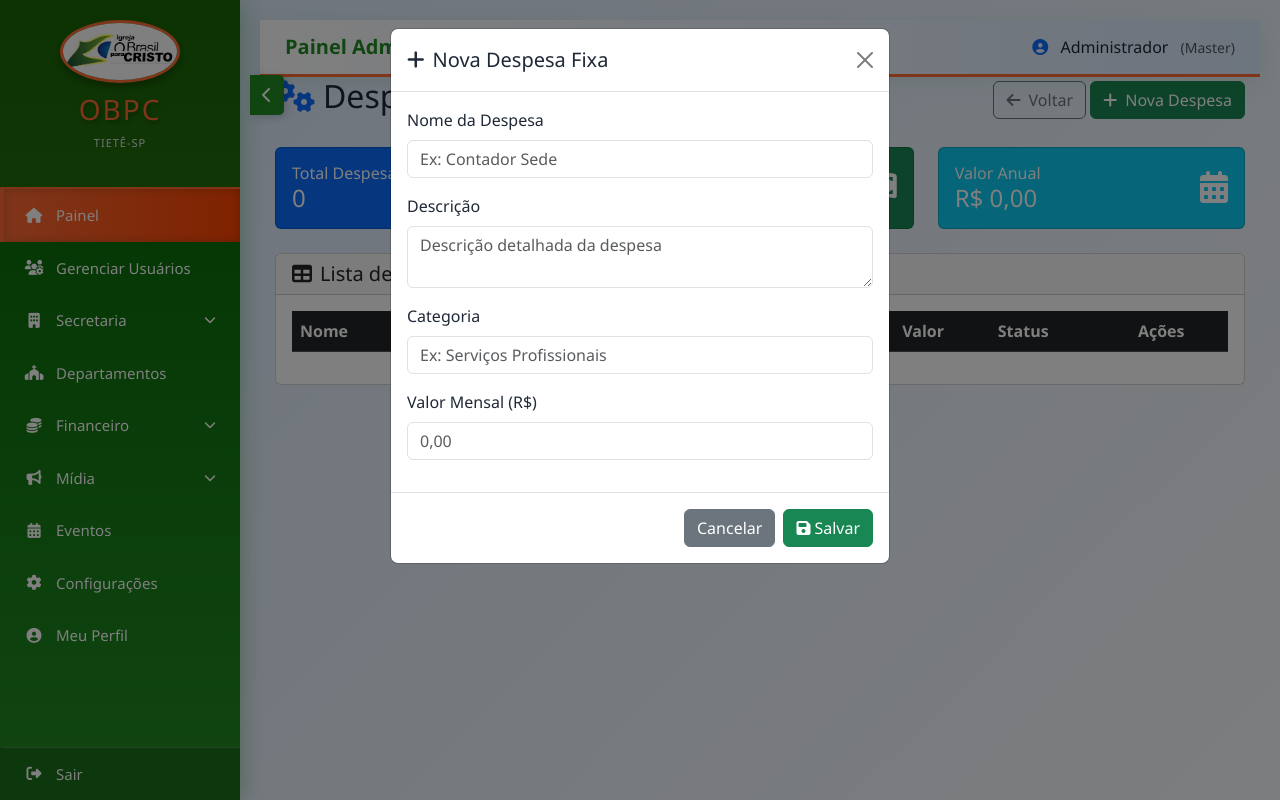
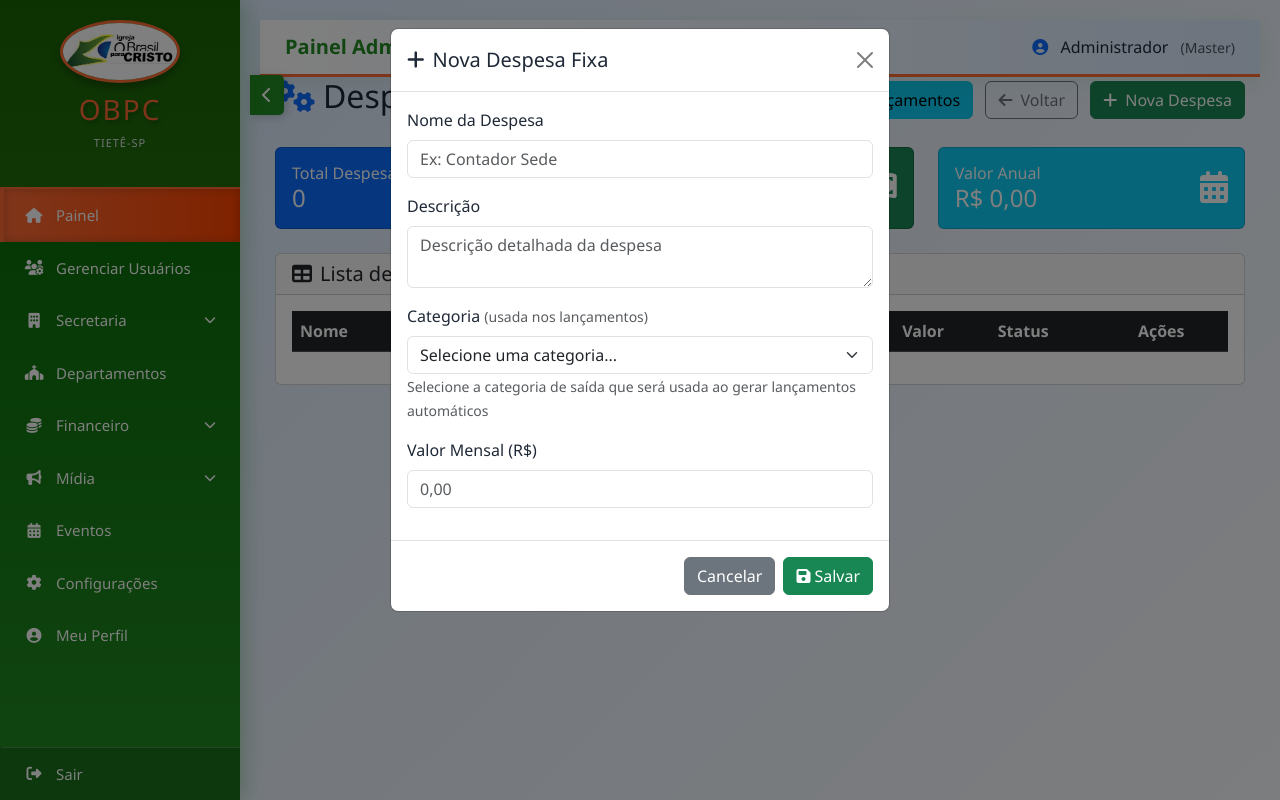
Before and after one commit to JulianoSaroba123/erp_OBPC, a Flask app: page /financeiro/despesas-fixas in a window 1280 px wide, after a click on "Nova Despesa". Run offline with Flask 3, Linux system fonts and the light colour scheme; a user stored in the database is signed in; lists and menus that the app fills with data are empty.

Commit message:
feat: Integração completa de Despesas Fixas com Lançamentos
🔗 Integração com Lançamentos:
- Categorias sincronizadas: despesas fixas usam mesmas categorias de saída dos lançamentos
- Dropdown de categorias: ao criar/editar despesa, seleciona de categorias existentes
- Busca automática de categorias de saída do banco de dados

⚡ Geração Automática de Lançamentos:
- Novo botão "Gerar Lançamentos" na interface
- Modal para selecionar mês e ano
- Cria lançamentos de saída automaticamente para todas despesas fixas ativas
- Evita duplicação: verifica se lançamento já existe antes de criar
- Mostra quantos lançamentos foram criados vs já existentes
- Lançamentos gerados com origem "automatico" para rastreabilidade

🎨 Melhorias na Interface:
- Select de categoria em vez de campo texto livre
- Modal informativo mostrando despesas que serão lançadas
- Alertas explicativos sobre funcionamento da geração
- Seleção automática do mês atual ao abrir modal
- Exibição de categoria nas listagens

📊 Formato dos Lançamentos Gerados:
- Tipo: Saída
- Data: 1º dia do mês selecionado
- Categoria: mesma da despesa fixa
- Descrição: "[Nome] - Despesa Fixa MM/AAAA"
- Valor: valor padrão da despesa
- Conta: Dinheiro
- Observações: referência à despesa original
- Origem: automatico

📚 Documentação:
- Atualizado SISTEMA_DESPESAS_FIXAS.md com nova funcionalidade
- Atualizado GUIA_RAPIDO_DESPESAS_FIXAS.md com instruções
- Exemplos de uso da geração automática

✅ Benefícios:
- Facilita lançamento mensal de despesas fixas
- Mantém consistência nas categorias
- Evita erros de digitação
- Economiza tempo do tesoureiro
- Integração total com sistema de lançamentos existente

```diff
--- a/app/financeiro/financeiro_routes.py
+++ b/app/financeiro/financeiro_routes.py
@@ -2454,10 +2454,18 @@ def gerenciar_despesas_fixas():
         despesas_ativas = DespesaFixaConselho.obter_despesas_ativas()
         total_despesas = DespesaFixaConselho.obter_total_despesas_fixas()
 
+        # Buscar categorias de saída dos lançamentos (para usar nas despesas fixas)
+        categorias_saida = db.session.query(Lancamento.categoria).distinct().filter(
+            Lancamento.categoria.isnot(None),
+            Lancamento.tipo.ilike('saída')
+        ).order_by(Lancamento.categoria).all()
+        categorias_saida = [c[0] for c in categorias_saida if c[0] and c[0].strip()]
+
         return render_template('financeiro/gerenciar_despesas_fixas.html',
                              despesas_todas=despesas_todas,
                              despesas_ativas=despesas_ativas,
-                             total_despesas=total_despesas)
+                             total_despesas=total_despesas,
+                             categorias_saida=categorias_saida)
 
     except Exception as e:
         db.session.rollback()
@@ -2499,6 +2507,69 @@ def excluir_despesa_fixa(id):
     except Exception as e:
         db.session.rollback()
         flash(f'Erro ao excluir despesa fixa: {str(e)}', 'danger')
+
+    return redirect(url_for('financeiro.gerenciar_despesas_fixas'))
+
+@financeiro_bp.route('/financeiro/despesas-fixas/gerar-lancamentos', methods=['POST'])
+@login_required
+def gerar_lancamentos_despesas_fixas():
+    """Gera lançamentos automáticos para o mês atual baseado nas despesas fixas ativas"""
+    try:
+        mes = request.form.get('mes', type=int) or datetime.now().month
+        ano = request.form.get('ano', type=int) or datetime.now().year
+
+        # Buscar despesas fixas ativas
+        despesas_ativas = DespesaFixaConselho.obter_despesas_ativas()
+
+        if not despesas_ativas:
+            flash('Nenhuma despesa fixa ativa encontrada!', 'warning')
+            return redirect(url_for('financeiro.gerenciar_despesas_fixas'))
+
+        # Data do lançamento (primeiro dia do mês)
+        data_lancamento = date(ano, mes, 1)
+
+        lancamentos_criados = 0
+        lancamentos_existentes = 0
+
+        for despesa in despesas_ativas:
+            # Verificar se já existe lançamento para esta despesa neste mês
+            existe = Lancamento.query.filter(
+                extract('month', Lancamento.data) == mes,
+                extract('year', Lancamento.data) == ano,
+                Lancamento.descricao.ilike(f'%{despesa.nome}%'),
+                Lancamento.tipo.ilike('saída')
+            ).first()
+
+            if existe:
+                lancamentos_existentes += 1
+                continue
+
+            # Criar lançamento
+            novo_lancamento = Lancamento(
+                data=data_lancamento,
+                tipo='Saída',
+                categoria=despesa.categoria or 'DESP. FIXAS',
+                descricao=f'{despesa.nome} - Despesa Fixa {mes:02d}/{ano}',
+                valor=despesa.valor_padrao,
+                conta='Dinheiro',
+                observacoes=f'Gerado automaticamente de: {despesa.descricao}' if despesa.descricao else 'Despesa fixa mensal',
+                origem='automatico'
+            )
+
+            db.session.add(novo_lancamento)
+            lancamentos_criados += 1
+
+        db.session.commit()
+
+        mensagem = f'{lancamentos_criados} lançamento(s) criado(s) para {mes:02d}/{ano}!'
+        if lancamentos_existentes > 0:
+            mensagem += f' ({lancamentos_existentes} já existia(m))'
+
+        flash(mensagem, 'success')
+
+    except Exception as e:
+        db.session.rollback()
+        flash(f'Erro ao gerar lançamentos: {str(e)}', 'danger')
 
     return redirect(url_for('financeiro.gerenciar_despesas_fixas'))
 
--- a/app/financeiro/templates/financeiro/gerenciar_despesas_fixas.html
+++ b/app/financeiro/templates/financeiro/gerenciar_despesas_fixas.html
@@ -10,7 +10,10 @@
             <div class="d-flex justify-content-between align-items-center mb-4">
                 <h2><i class="fas fa-cogs text-primary me-2"></i>Despesas Fixas do Conselho</h2>
                 <div>
-                    <a href="{{ url_for('financeiro.lista_lancamentos') }}" class="btn btn-outline-secondary">
+                    <button type="button" class="btn btn-info me-2" data-bs-toggle="modal" data-bs-target="#gerarLancamentosModal">
+                        <i class="fas fa-magic me-1"></i> Gerar Lançamentos
+                    </button>
+                    <a href="{{ url_for('financeiro.lista_lancamentos') }}" class="btn btn-outline-secondary me-2">
                         <i class="fas fa-arrow-left me-1"></i> Voltar
                     </a>
                     <button type="button" class="btn btn-success" data-bs-toggle="modal" data-bs-target="#novaDespesaModal">
@@ -173,9 +176,15 @@
                                   placeholder="Descrição detalhada da despesa"></textarea>
                     </div>
                     <div class="mb-3">
-                        <label for="categoria" class="form-label">Categoria</label>
-                        <input type="text" class="form-control" id="categoria" name="categoria"
-                               placeholder="Ex: Serviços Profissionais">
+                        <label for="categoria" class="form-label">Categoria <small class="text-muted">(usada nos lançamentos)</small></label>
+                        <select class="form-select" id="categoria" name="categoria" required>
+                            <option value="">Selecione uma categoria...</option>
+                            {% for cat in categorias_saida %}
+                            <option value="{{ cat }}">{{ cat }}</option>
+                            {% endfor %}
+                            <option value="DESP. FIXAS">DESP. FIXAS (Nova)</option>
+                        </select>
+                        <small class="form-text text-muted">Selecione a categoria de saída que será usada ao gerar lançamentos automáticos</small>
                     </div>
                     <div class="mb-3">
                         <label for="valor_padrao" class="form-label">Valor Mensal (R$)</label>
@@ -217,8 +226,14 @@
                         <textarea class="form-control" id="edit_descricao" name="descricao" rows="2"></textarea>
                     </div>
                     <div class="mb-3">
-                        <label for="edit_categoria" class="form-label">Categoria</label>
-                        <input type="text" class="form-control" id="edit_categoria" name="categoria">
+                        <label for="edit_categoria" class="form-label">Categoria <small class="text-muted">(usada nos lançamentos)</small></label>
+                        <select class="form-select" id="edit_categoria" name="categoria" required>
+                            <option value="">Selecione uma categoria...</option>
+                            {% for cat in categorias_saida %}
+                            <option value="{{ cat }}">{{ cat }}</option>
+                            {% endfor %}
+                            <option value="DESP. FIXAS">DESP. FIXAS (Nova)</option>
+                        </select>
                     </div>
                     <div class="mb-3">
                         <label for="edit_valor_padrao" class="form-label">Valor Mensal (R$)</label>
@@ -245,7 +260,85 @@
     </div>
 </div>
 
+<!-- Modal Gerar Lançamentos -->
+<div class="modal fade" id="gerarLancamentosModal" tabindex="-1">
+    <div class="modal-dialog">
+        <div class="modal-content">
+            <div class="modal-header bg-info text-white">
+                <h5 class="modal-title">
+                    <i class="fas fa-magic me-2"></i>Gerar Lançamentos Automáticos
+                </h5>
+                <button type="button" class="btn-close btn-close-white" data-bs-dismiss="modal"></button>
+            </div>
+            <form method="POST" action="{{ url_for('financeiro.gerar_lancamentos_despesas_fixas') }}">
+                <div class="modal-body">
+                    <div class="alert alert-info">
+                        <i class="fas fa-info-circle me-2"></i>
+                        <strong>Como funciona:</strong><br>
+                        Esta função cria automaticamente lançamentos de saída para todas as despesas fixas ativas
+                        no mês selecionado. Os lançamentos serão criados com a categoria configurada em cada despesa.
+                    </div>
+
+                    <div class="row">
+                        <div class="col-md-6 mb-3">
+                            <label for="mes" class="form-label">Mês</label>
+                            <select class="form-select" id="mes" name="mes" required>
+                                <option value="1">Janeiro</option>
+                                <option value="2">Fevereiro</option>
+                                <option value="3">Março</option>
+                                <option value="4">Abril</option>
+                                <option value="5">Maio</option>
+                                <option value="6">Junho</option>
+                                <option value="7">Julho</option>
+                                <option value="8">Agosto</option>
+                                <option value="9">Setembro</option>
+                                <option value="10">Outubro</option>
+                                <option value="11">Novembro</option>
+                                <option value="12">Dezembro</option>
+                            </select>
+                        </div>
+                        <div class="col-md-6 mb-3">
+                            <label for="ano" class="form-label">Ano</label>
+                            <input type="number" class="form-control" id="ano" name="ano"
+                                   value="{{ now.year if now else 2025 }}" min="2020" max="2030" required>
+                        </div>
+                    </div>
+
+                    <div class="alert alert-warning">
+                        <i class="fas fa-exclamation-triangle me-2"></i>
+                        <strong>Atenção:</strong> Lançamentos já existentes não serão duplicados.
+                    </div>
+
+                    <div class="mb-3">
+                        <strong>Despesas ativas que serão lançadas:</strong>
+                        <ul class="mt-2">
+                            {% for despesa in despesas_ativas %}
+                            <li>{{ despesa.nome }} - R$ {{ "%.2f"|format(despesa.valor_padrao)|replace(".", ",") }}
+                                <small class="text-muted">({{ despesa.categoria or 'DESP. FIXAS' }})</small>
+                            </li>
+                            {% endfor %}
+                        </ul>
+                        <strong>Total: R$ {{ "%.2f"|format(total_despesas)|replace(".", ",") }}</strong>
+                    </div>
+                </div>
+                <div class="modal-footer">
+                    <button type="button" class="btn btn-secondary" data-bs-dismiss="modal">Cancelar</button>
+                    <button type="submit" class="btn btn-info">
+                        <i class="fas fa-magic me-1"></i>Gerar Lançamentos
+                    </button>
+                </div>
+            </form>
+        </div>
+    </div>
+</div>
+
 <script>
+// Definir mês atual ao abrir o modal
+document.getElementById('gerarLancamentosModal').addEventListener('show.bs.modal', function () {
+    const mesAtual = new Date().getMonth() + 1;
+    document.getElementById('mes').value = mesAtual;
+});
+
 function editarDespesa(id, nome, descricao, categoria, valor, ativo) {
     document.getElementById('edit_id').value = id;
     document.getElementById('edit_nome').value = nome;
```
Also changed, not shown: GUIA_RAPIDO_DESPESAS_FIXAS.md (+21 -3 lines), SISTEMA_DESPESAS_FIXAS.md (+36 -9 lines).
